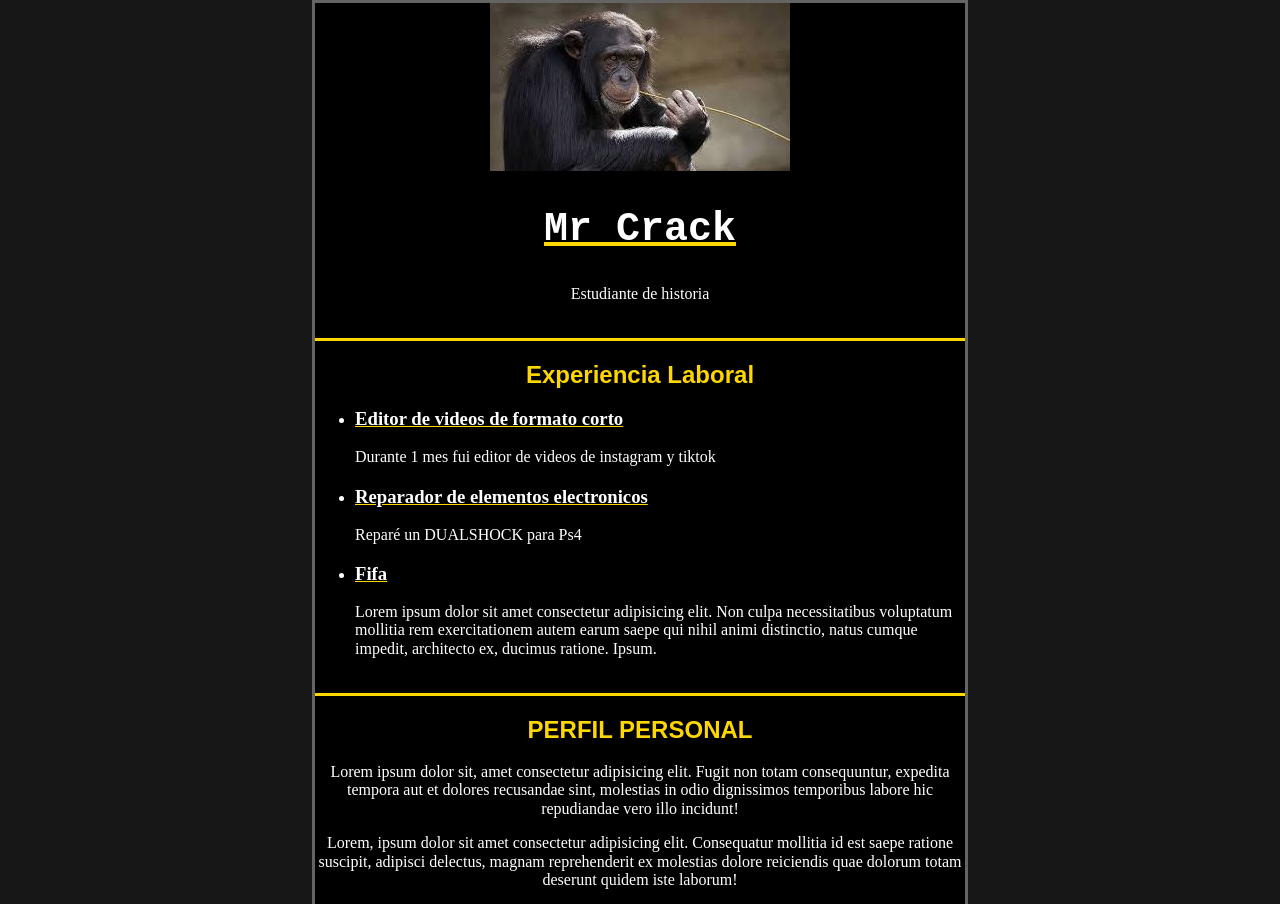
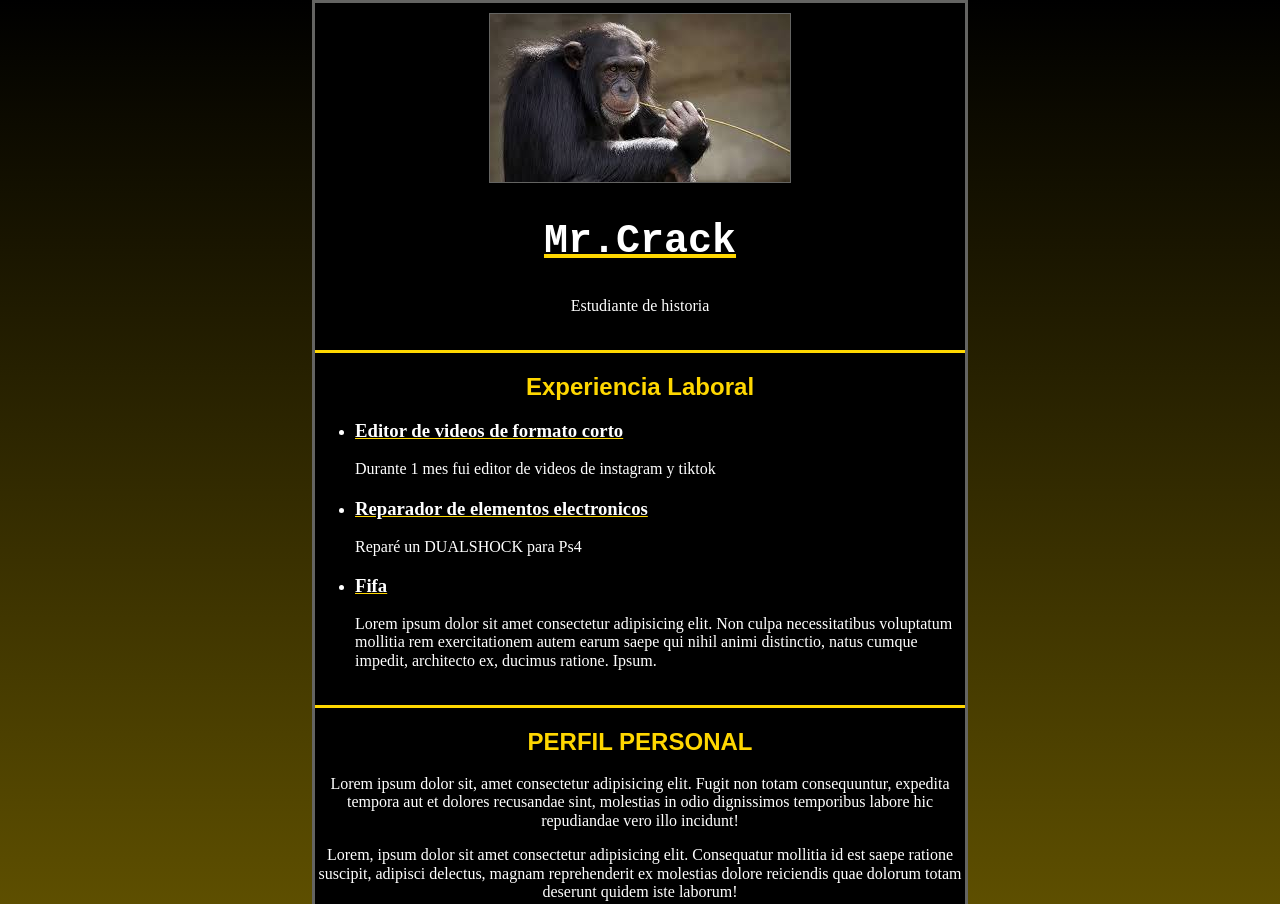
Before and after one commit to Fomfa/Practica-CV, a plain HTML site: page index.html in a window 1280 px wide. Shown: the top 904 px of the page. Drawn offline with Linux system fonts and the light colour scheme.

Commit message:
Mas mejoras

```diff
--- a/index.html
+++ b/index.html
@@ -12,7 +12,7 @@
 <body>
     <header>
         <img src="mono.jpg" alt="Imagen de la persona">
-        <h1 id="Mr">Mr Crack</h1>
+        <h1 id="Mr">Mr.Crack</h1>
         <p>Estudiante de historia</p>
     </header>
     <br>
--- a/style.css
+++ b/style.css
@@ -14,7 +14,7 @@ ul h3 {
 }
 
 html {
-    background-color: #181717;
+    background: linear-gradient(to bottom, black, gold 200%);
     margin: 0px;
     min-height: 100%;
 }
@@ -27,6 +27,12 @@ body {
     background-color: #000000;
     text-align: center;
     border: solid rgb(100, 100, 98);
+}
+
+img {
+    border: solid rgb(100, 100, 98) 1px;
+    margin-top: 10px;
+
 }
 
 h2 {
@@ -45,6 +51,7 @@ h1 {
     padding: 5px;
     text-decoration: underline gold;
 }
+
 
 section {
     border-top: solid gold;
```
